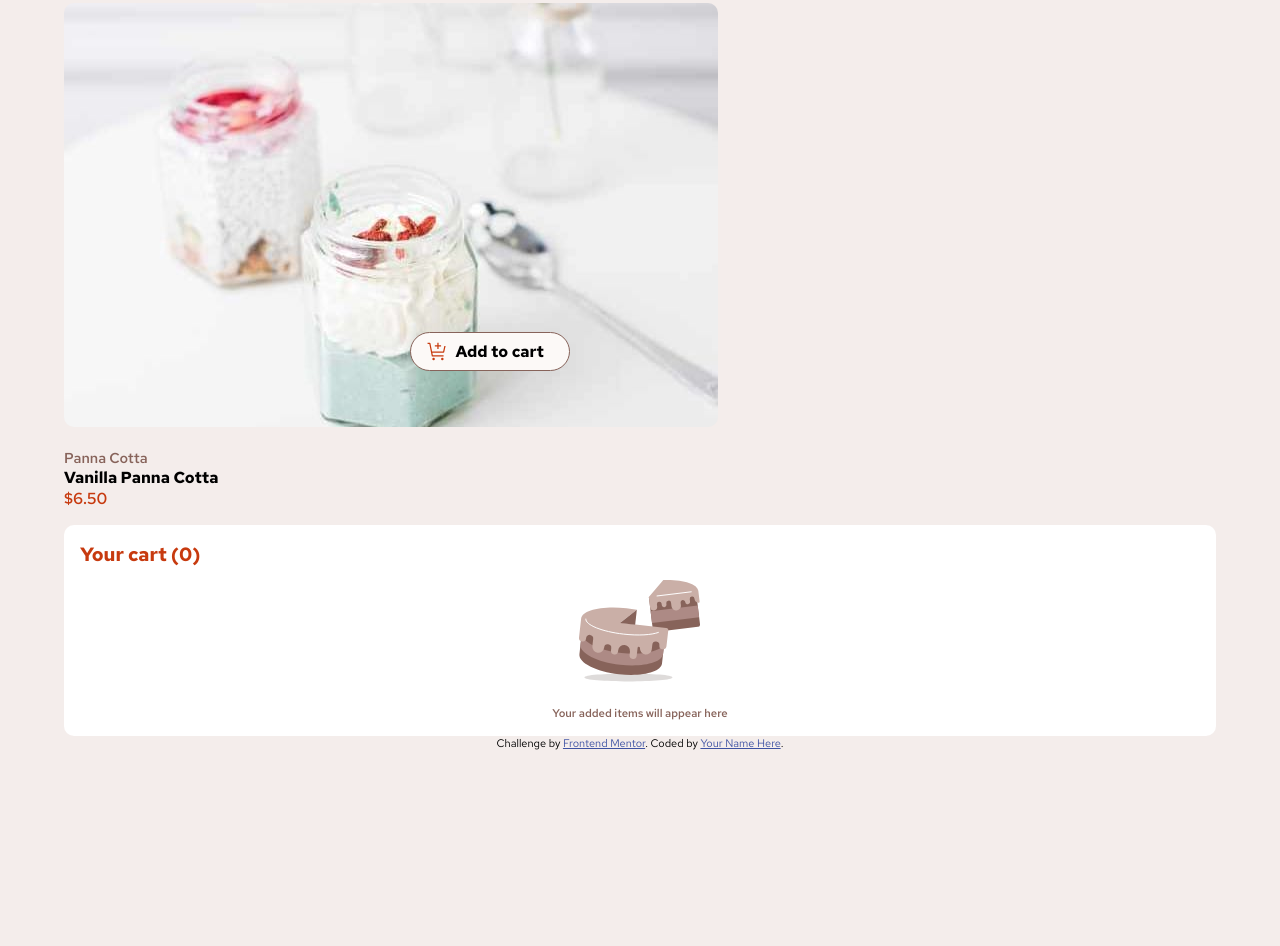
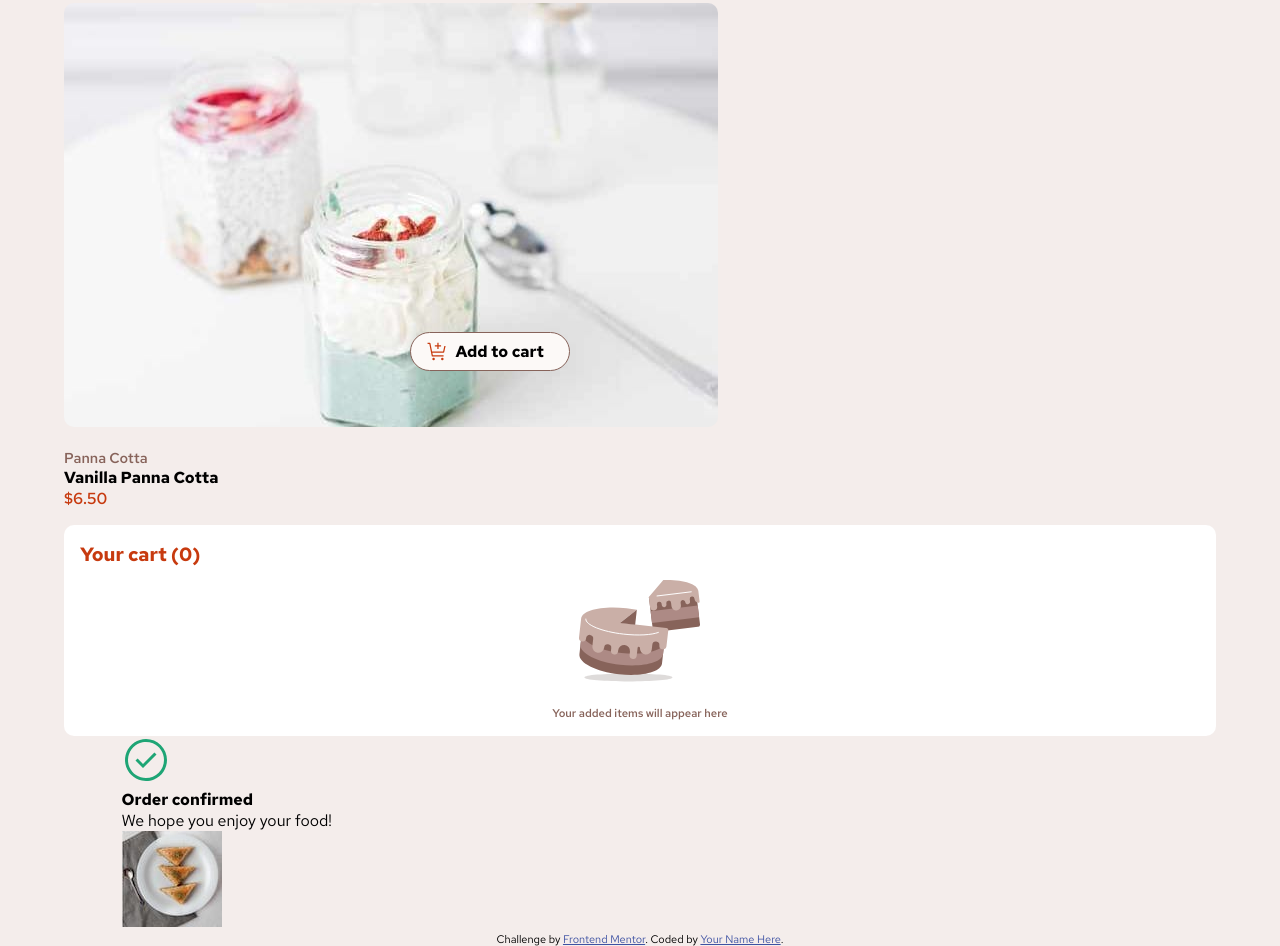
Before and after one commit to Manuelcoder02/product-list, a plain HTML site: page index.html in a window 1280 px wide. Shown: the part 4252-5198 px from the top of the page. Before the commit the page ends 5002 px from the top, so only its background shows below. Drawn offline with Linux system fonts and the light colour scheme.

Commit message:
latest commit

```diff
--- a/assets/js/script.js
+++ b/assets/js/script.js
@@ -2,9 +2,10 @@
 const productList = document.querySelector('.product-list');
 
 const localJSON = async function () {
+	try {
 		const res = await fetch('data.json');
 		const data = await res.json();
-	console.log(data);
+		// console.log(data);
 		// const str = data[1].name.toLowerCase();
 		// console.log(data[1].name.toLowerCase());
 
@@ -15,7 +16,6 @@ const localJSON = async function () {
 			price = mov.price;
 			priceStr = price.toString();
 			// realPrice = priceStr.padEnd(3, 0);
-		console.log(realPrice);
 
 			if (priceStr.includes('.')) {
 				realPrice = priceStr.padEnd(4, 0);
@@ -56,7 +56,6 @@ const localJSON = async function () {
 		</div>`;
 
 			productList.insertAdjacentHTML('beforeend', html);
-	});
 
 			const btnAddToCart = document.querySelector('.add-to-cart');
 			const selectedCart = document.querySelector('.selected');
@@ -71,6 +70,10 @@ const localJSON = async function () {
 				selectedCart.classList.remove('hidden');
 				cartImage.style.border = '2px solid hsl(14, 86%, 42%)';
 			});
+		});
+	} catch (err) {
+		console.error(err);
+	}
 };
 
 localJSON();
--- a/index.html
+++ b/index.html
@@ -76,6 +76,28 @@
 						</div>
 					</div>
 				</section>
+				<section class="order-confirmed">
+					<div class="container">
+						<img
+							src="./assets/images/icon-order-confirmed.svg"
+							alt="a green success icon enveloped in a green circle "
+							class="success-icon"
+						/>
+						<div class="confirmed-text">
+							<h1>Order confirmed</h1>
+							<p class="greeting">We hope you enjoy your food!</p>
+						</div>
+						<div class="order-details">
+							<div class="orders">
+								<img
+									src="./assets/images/image-baklava-thumbnail.jpg"
+									alt=""
+									class="image-thumbnail"
+								/>
+							</div>
+						</div>
+					</div>
+				</section>
 			</div>
 		</main>
 
```
Lines whose indentation alone changed are shown as unchanged.
